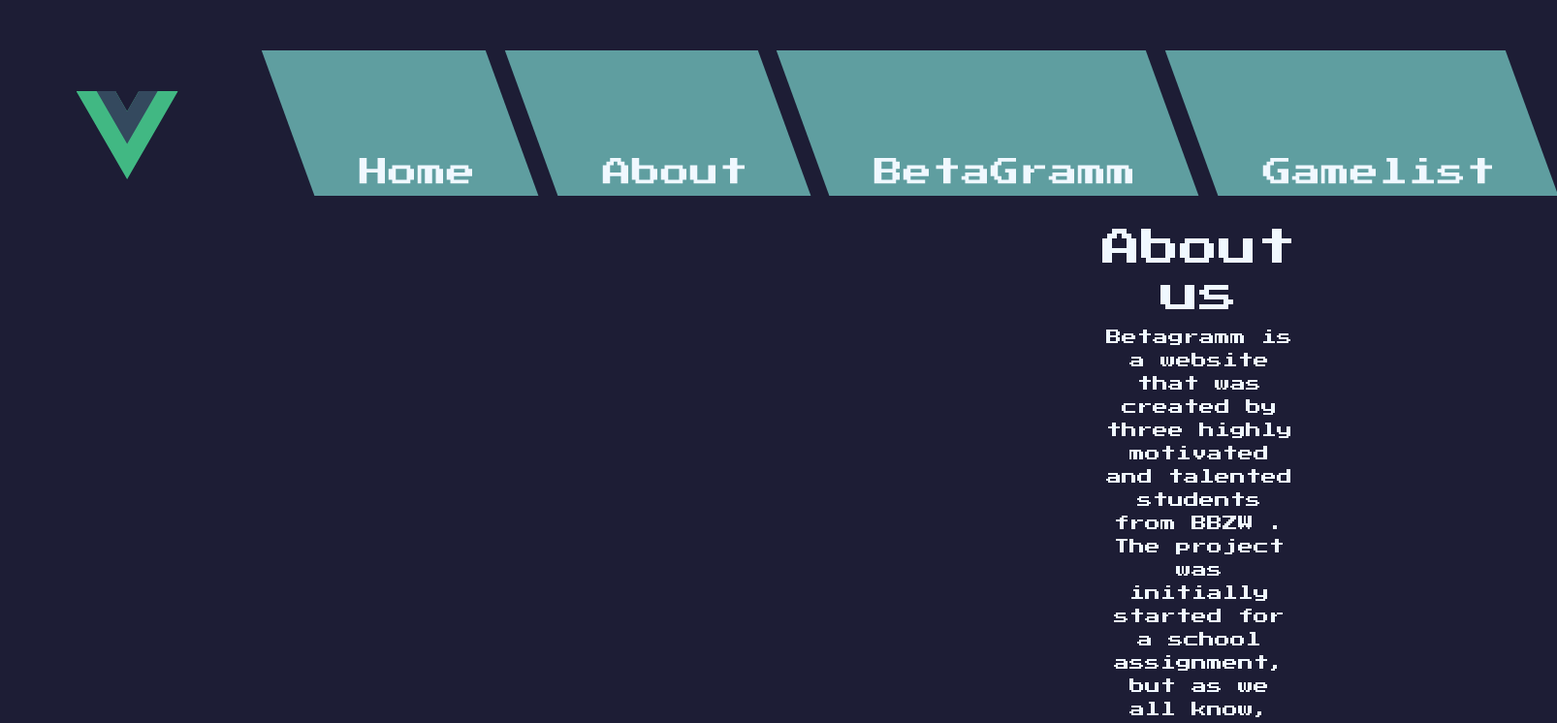
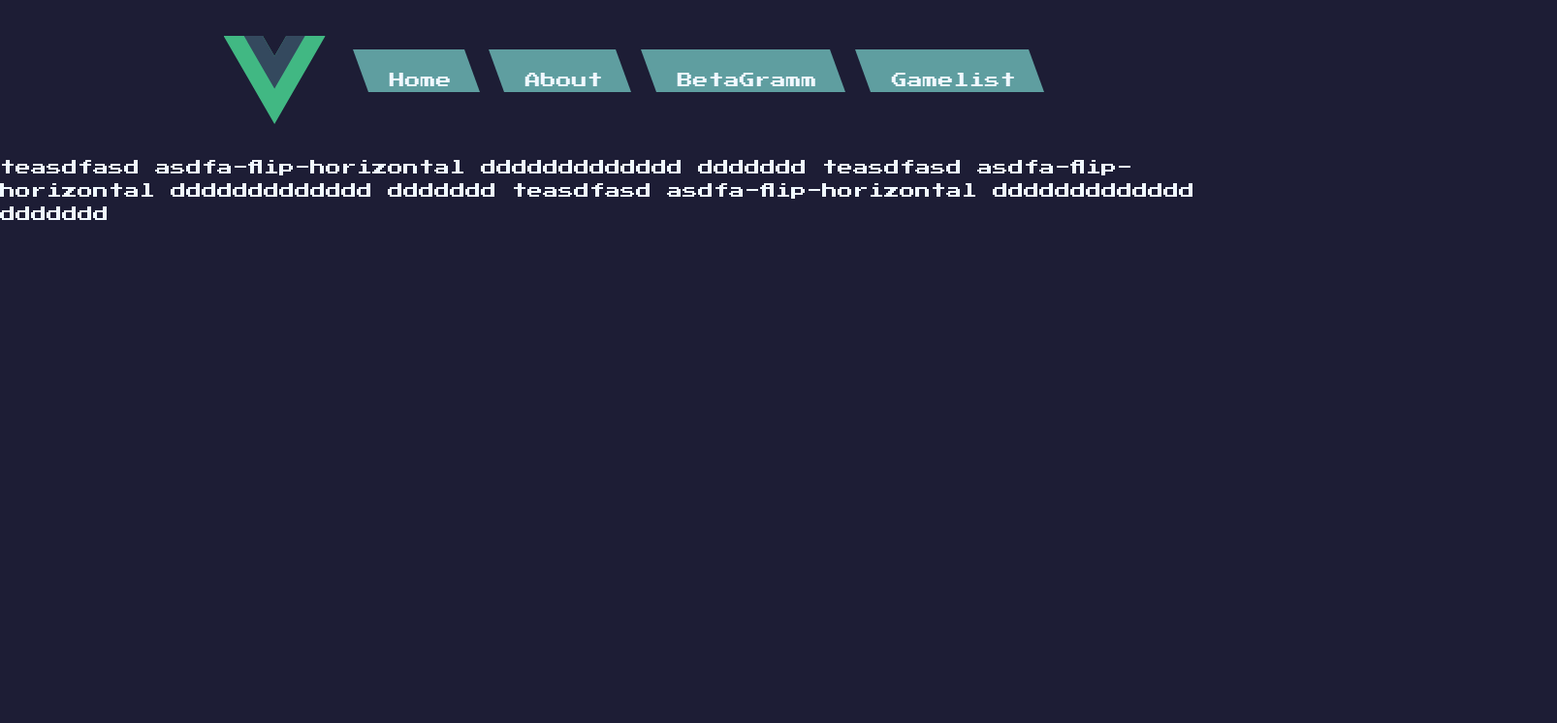
Before and after one commit to roxy22r/BetaGramm2, a Vue app in the folder betaGramm/: page /about in a window 1280 px wide. Shown: the top 746 px of the page at 97% size, 1606 px wide, since content can reach past the window. Built offline with nearby package versions, Linux system fonts and the light colour scheme.

Commit message:
Added more respnonsivnes

```diff
--- a/betaGramm/src/App.vue
+++ b/betaGramm/src/App.vue
@@ -42,44 +42,45 @@ import { RouterLink, RouterView } from 'vue-router'
 
   </div>
 </header>
-<RouterView />
+<div class="content">
+  <router-view />
+
+
+</div>
 
 </template>
+<script>
 
+</script>
 <style scoped>
    @import url('https://fonts.googleapis.com/css2?family=Press+Start+2P&display=swap');
 body{
   background-color: var(--background-color);
-
 }
-header{
+wrapper{
   display: flex;
   justify-content: flex-start;
   align-items: flex-start;
 }
-nav{
-  display: flex;
-  justify-content: flex-start;
-  align-items: flex-start;
-  width: 100%;
-  order: 1;
 
-}
 nav ul {
-
-  margin-top: 20px;
   padding: 0;
   display: flex;
+ justify-content: center;
+ text-align: center;
+ align-self: center;
 
+ align-items: center;
+ align-content: center;
+ align-self: center;
   list-style: none;
 }
 nav li {
-
-  padding-top: 10%;
-  padding-left:5% ;
-  padding-right:5% ;
-
-  margin-left: 20px;
+  text-align: center;
+  padding-top: 20px;
+  padding-left:2% ;
+  padding-right:2% ;
+  margin-left: 2%;
   background-color: cadetblue;
   transition: background 0.3s, color 0.3s;
   transform: skew(20deg); /* SKEW */
@@ -90,8 +91,7 @@ nav li a {
 
   display: block; /* block or inline-block is needed */
   text-decoration: none;
-  font: 30px/1 sans-serif;
-  transform: skew(-20deg); /* UNSKEW */
+   transform: skew(-20deg); /* UNSKEW */
   color: inherit;
 }
 
@@ -106,14 +106,7 @@ nav li:hover {
 
 
 }
-@keyframes navSizeOnHover {
-  0% {padding-left: 20px ; padding-right: 20px;}
-  25% {padding-left: 40px ; padding-right: 40px;}
-  50% {padding-left: 60px ; padding-right: 60px;}
-  75% {padding-left: 80px ; padding-right: 80px;}
-  100% {padding-left: 100px ;padding-right: 100px;}
 
-}
 .logo{
   background-color: transparent;
 }
@@ -121,12 +114,11 @@ nav li:hover {
   background-color: transparent;
 }
 .logo img{
-  margin-right: 100px;
+  margin-right: 10px;
   background-color: transparent;
   display: block; /* block or inline-block is needed */
   text-decoration: none;
   padding: 5px 10px;
-  font: 30px/1 sans-serif;
   transform: skew(-20deg); /* UNSKEW */
   color: inherit;
 }
--- a/betaGramm/src/assets/base.css
+++ b/betaGramm/src/assets/base.css
@@ -39,39 +39,26 @@
 *::before,
 *::after {
   box-sizing: border-box;
-  margin: 0;
   font-weight: normal;
 }
 
 body {
   background-color:   var(--background-color) !important;
 
-  display: flex;
-  justify-content: center;
-  text-align: center;
+
   color: var(--color-text);
   background: var(--color-background);
   transition: color 0.5s, background-color 0.5s;
   line-height: 1.6;
   font-family:'Press Start 2P', cursive !important;
-  font-size: 15px;
   text-rendering: optimizeLegibility;
   -webkit-font-smoothing: antialiased;
   -moz-osx-font-smoothing: grayscale;
 }
-header{
-  justify-content: center;
-order: 1;
-}
-.content{
-  order: 1;
-}
+
 .BG_btn{
-  margin-top: 20px;
   font-weight: bold;
   border-color: #5E7C60 !important;
   background-color:   var(--background-color) !important;
   color: white;
-  margin-right: 20px;
-  margin: 10px !important;
 }
--- a/betaGramm/src/assets/main.css
+++ b/betaGramm/src/assets/main.css
@@ -1,9 +1,6 @@
 @import './base.css';
 
 #app {
-  max-width: 1280px;
-  padding: 2rem;
-
   font-weight: normal;
 }
 
@@ -20,20 +17,6 @@ a,
   }
 }
 
-@media (min-width: 1024px) {
   body {
-    display: flex;
-   justify-content: flex-start;
    font-family:'Press Start 2P', cursive !important;
-
   }
-
-  #app {
-    display: flex;
-   justify-content: flex-start;
-  }
-  header {
-    display: flex;
-   justify-content: flex-start;
-  }
-}
--- a/betaGramm/src/views/AboutView.vue
+++ b/betaGramm/src/views/AboutView.vue
@@ -1,54 +1,23 @@
 <template>
-    <head></head>
-
-<div class="about">
+<div class="content">
 
 </div>
-<div class="content">
+  teasdfasd
+  asdfa-flip-horizontal
+  ddddddddddddd
+  ddddddd
+  teasdfasd
+  asdfa-flip-horizontal
+  ddddddddddddd
+  ddddddd
+  teasdfasd
+  asdfa-flip-horizontal
+  ddddddddddddd
+  ddddddd
+</template>
 
-
-<h1>About us</h1>
-
-<p>
-    Betagramm is a website that was created by three highly motivated and talented students from BBZW . The project was initially started for a school assignment, but as we all know, many great ideas start with small beginnings.
-
-These three students had a keen interest in web development and decided to take their knowledge to the next level by developing a website that would help students stay connected on campus. With their hard work and dedication, they managed to create a user-friendly and visually appealing website that has become incredibly popular among their peers.
-
-It is worth noting that these students were Vue beginners when they started the project. However, with their aptitude for coding and their desire to create something unique, they were able to master the framework in no time. It is impressive to see how much they have accomplished with their limited experience in web development.
-
-Betagramm is just one example of what happens when you combine passion, hard work, and the right tools. These students are an inspiration to others who dream of creating something big with little to no experience. They are proof that anything is possible if you put your mind to it.
-
-In conclusion, Betagramm is a website that was created by three Vue beginners who defied the odds and delivered a masterpiece. It is a testament to their talent, creativity, and willingness to go above and beyond. We can all learn from their story, and we wish them all the best in their future endeavors.
-</p>
-</div>
-</template>
 
 <style>
 
-body{
-
-  background-color: black;
-}
-
-  .content{
-    margin-top: 200px;
-    order: 1;
-    width: 100%;
-    display: flex;
-    justify-content: center;
-    justify-self: center;
-    flex-direction: column;
-    flex-wrap: wrap;
-    text-align: center;
-  }
-
-  @media (min-width: 1024px) {
-  .about {
-    min-height: 10vh;
-    display: flex;
-    align-items: center;
-  }
-}
-
 
 </style>
--- a/betaGramm/src/views/BetaView.vue
+++ b/betaGramm/src/views/BetaView.vue
@@ -1,7 +1,5 @@
 <template>
 
-<div class="beta">
-</div>
 <div class="content">
 
     <RouterLink class="btn btn-dark" to="/createGamer">
@@ -31,13 +29,8 @@ background-color: black;
   text-align: center;
 }
 
-@media (min-width: 1024px) {
-.beta {
-  min-height: 100vh;
-  display: flex;
-  align-items: center;
-}
-}
+
+
 button{
   width: fit-content;
   border-color: none;
--- a/betaGramm/src/views/CreateView.vue
+++ b/betaGramm/src/views/CreateView.vue
@@ -1,12 +1,9 @@
 1 |
 <!-- eslint-disable no-undef -->
 <template>
-  <div class="beta">
     <div>
 
-      <div class="mb-3">
-
-
+      <div class="mb-3 content">
         <form @submit="onSubmit" @reset="onReset">
           <li>
             <h1 class="centerTitle">Create new Player</h1>
@@ -47,6 +44,7 @@
           <button type="submit" class="btn btn-dark BG_btn">Submit</button>
         </form>
       </div>
+      <!--Beginn Of first Fighter-->
 
       <div class="fightersContainerWithTitle">
         <h1>{{ winnerText }}</h1>
@@ -81,6 +79,7 @@
               </li>
             </div>
           </div>
+          <!--End Of first Fighter-->
           <div class="fightOptionBtn">
             <button class="btn btn-dark BG_btn" @click="fight">FIGHT</button>
             <button class="btn btn-dark BG_btn" @click="resetfighter">clear Fighters</button>
@@ -151,7 +150,6 @@
           </div>
         </ul>
       </div>
-    </div>
   </div>
 </template>
 <!-- eslint-disable no-undef -->
@@ -278,20 +276,13 @@ export default {
 }
 </script>
 <style>
-.content {
-  display: flex;
-  flex-direction: row;
-  flex-wrap: wrap;
-}
+
 
 .fightersContainer {
   order: 1;
   width: 100%;
   display: flex;
-  flex-direction: row;
-  padding: 20px;
   padding-bottom: 100px;
-  flex-wrap: nowrap;
 }
 
 .fightOptionBtn {
@@ -301,8 +292,6 @@ export default {
   text-align: center;
   padding-bottom: 80px;
 }
-
-
 
 .centerTitle {
   display: flex;
@@ -321,21 +310,20 @@ export default {
 }
 
 .fightersContainerWithTitle {
-  order: 1;
+justify-content: center;
+justify-items: center;
+align-items: center;
+align-self: center;
+align-content: center;
 }
 
-.cardHead {
-  padding-left: 20%;
-}
 
 .card {
+
   display: flex;
   flex-direction: column;
-  width: 350px;
+  width: inherit;
   height: 100%;
-  padding: 20px;
-
-  margin-left: 30px;
   border-color: var(background-color);
   background-color: #374B43;
   color: white;
@@ -350,28 +338,31 @@ export default {
 }
 
 .cardInfo li {
+  margin: 0;
   text-align: left;
 }
 
 .cardImg {
   width: 100%;
-  padding-left: 20%;
+  margin: 0;
+
 }
 
 .cardImg img {
   order: 1;
+  margin: 0;
+
   background-color: antiquewhite;
   width: 180px;
   height: 180px;
   margin-bottom: 10px;
-  justify-content: center;
+
 }
 
 #fighterOne,
 #fighterTwo {
   border-color: #374B43;
   border-width: 3px;
-
   background-color: #B68611
 }
 
@@ -380,33 +371,29 @@ form {
   width: 100%;
   display: inline-block;
   text-align: center;
-  margin-top: 20%;
 }
 
 form li {
   display: flex;
-  flex-wrap: wrap;
   margin-top: 10px;
-  align-items: left;
+  align-items: center;
   text-align: left;
-  justify-content: left;
+  justify-content: center;
 }
 
 form li input {
   background-color: black;
   border-color: turquoise;
   color: white;
-  display: flex;
-  flex-wrap: wrap;
   text-align: center;
   width: 300px;
   height: 30px;
   border-radius: 10px;
+  margin-left: 50px;
 }
 
 form li label {
   margin-right: 30px;
-
   width: 100px;
 }
 
@@ -414,12 +401,5 @@ form label {
   color: white;
 }
 
-@media (min-width: 1024px) {
-  .beta {
-    min-height: 100vh;
-    display: flex;
-    align-items: center;
-    order: 1;
-  }
-}
+
 </style>
--- a/betaGramm/src/views/GameListView.vue
+++ b/betaGramm/src/views/GameListView.vue
@@ -1,5 +1,5 @@
 <template>
-  <div class="gamelist"></div>
+  <header></header>
   <div class="content">
     <form @submit="onSubmit" @reset="onReset">
 
@@ -140,25 +140,6 @@ body {
   color: white;
 }
 
-.content {
-  order: 1;
-  width: 100%;
-  display: flex;
-  justify-content: center;
-  justify-self: center;
-  flex-direction: column;
-  flex-wrap: wrap;
-  text-align: center;
-}
-
-@media (min-width: 1024px) {
-  .gamelist {
-    min-height: 100vh;
-    display: flex;
-    align-items: center;
-  }
-}
-
 button {
   width: fit-content;
   border-color: none;
```
